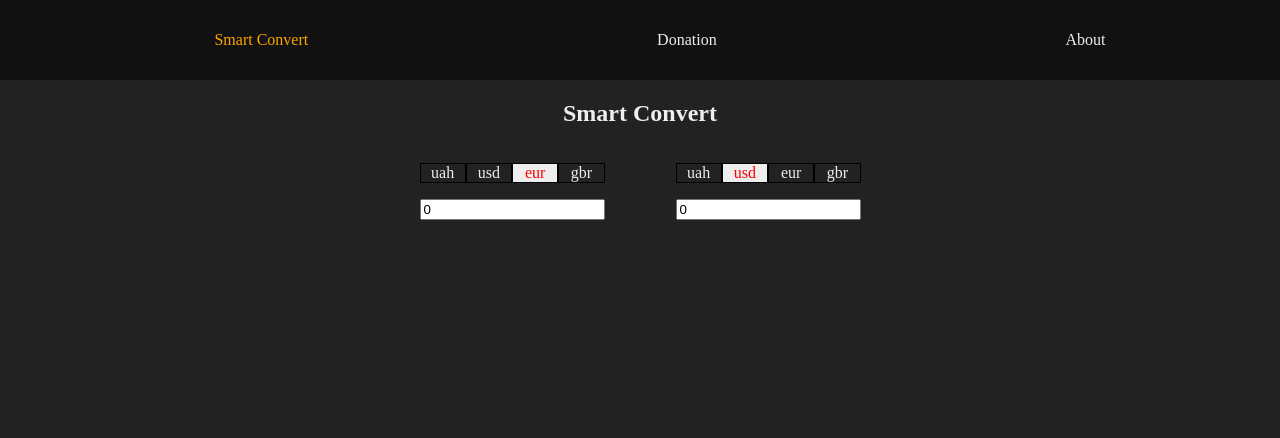
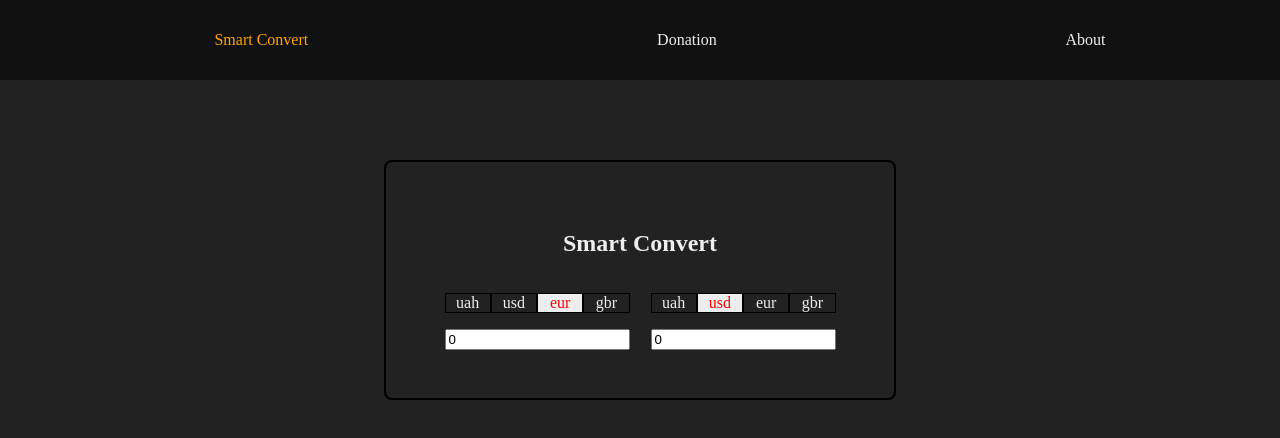
Before and after one commit to Viper-JSX/Smart_Convert-React, a React app: page / in a window 1280 px wide. Shown: the top 438 px of the page. Built offline with nearby package versions, Linux system fonts and the light colour scheme.

Commit message:
Added border to converter

```diff
--- a/src/components/Converter/Currency_input/Currency_input.js
+++ b/src/components/Converter/Currency_input/Currency_input.js
@@ -5,7 +5,6 @@ import CurrencySelect from "./Currency_select/Currency_select";
 
 function CurrencyInput({ which, handleCurrencyChange, handleCurrencyQuantityChange }){
     const currentPairQuantity = useSelector((state) => state.currency.currentPairQuantity)
-    //const [ currentCurrencyValue, setCurrentCurrencyValue ] = useState();
     const currentCurrencyValue = which === 1 ? currentPairQuantity[0] : currentPairQuantity[1];
 
     return(
--- a/src/css/main.css
+++ b/src/css/main.css
@@ -50,6 +50,7 @@ header{
 /*---Converter---*/
 #converterContainer{
     width: 100%;
+    margin-top: 5rem;
     display: flex;
     justify-content: center;
     align-items: center;
@@ -58,7 +59,10 @@ header{
 #converter{
     width: 40vw;
     min-width: 300px;
+    padding: 3rem;
     color: var(--lightColor);
+    border: 2px solid black;
+    border-radius: 0.5rem;
     display: flex;
     justify-content: space-around;
     flex-wrap: wrap;
```
